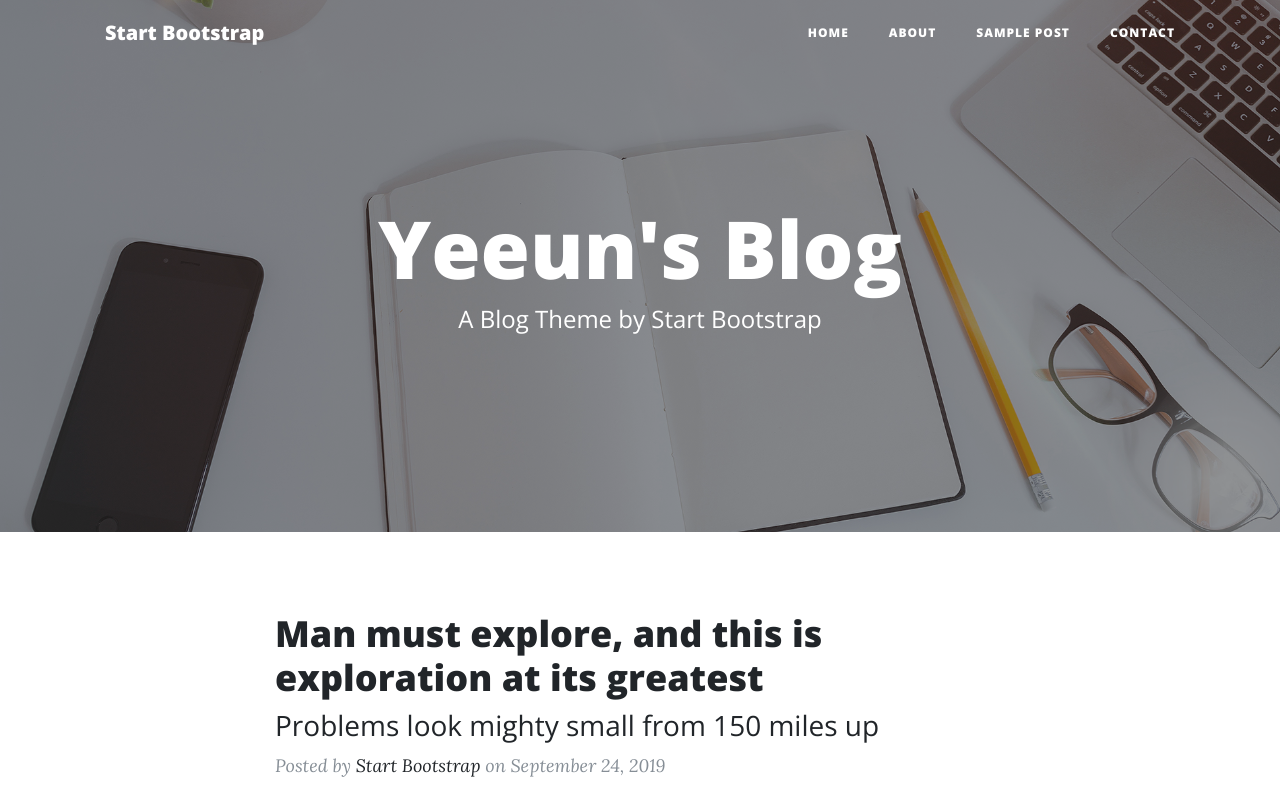
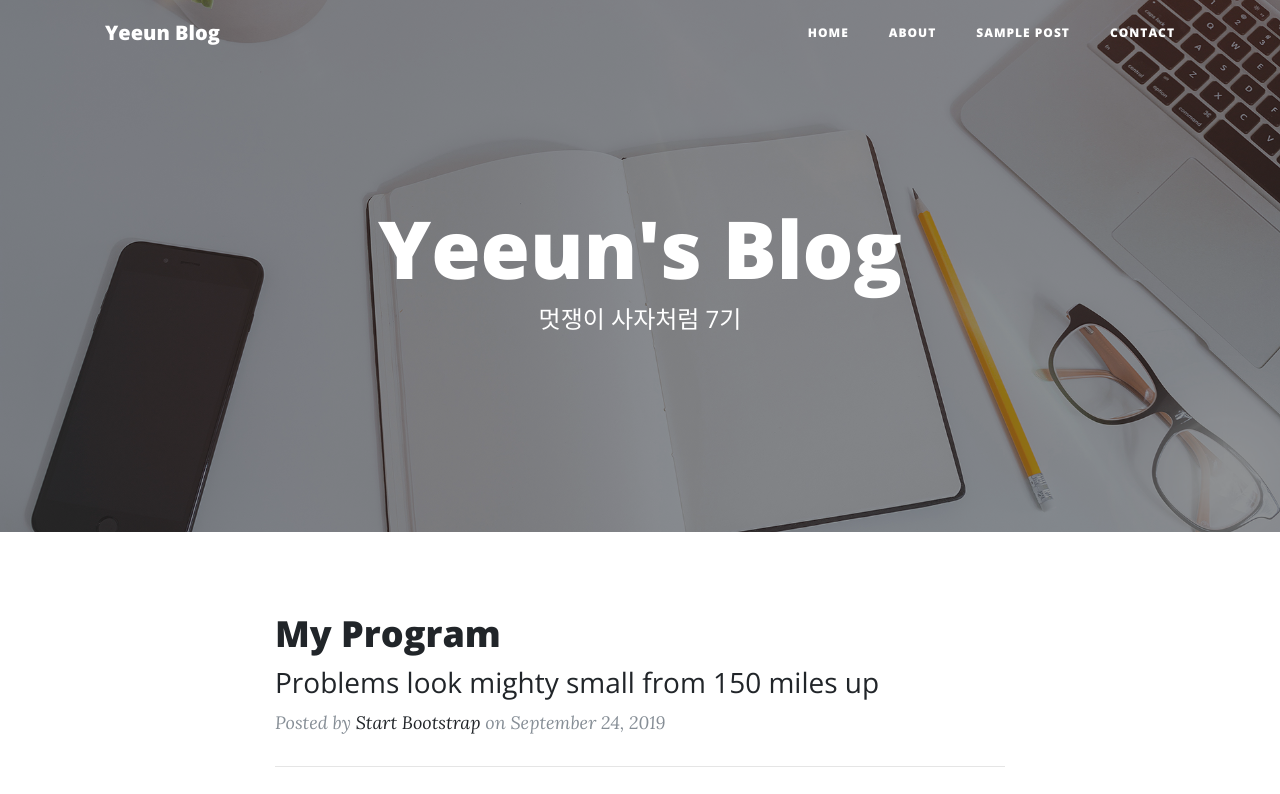
Before and after one commit to KimYeeun99/KimYeeun99.github.io, a website: page index.html in a window 1280 px wide. Shown: the top 794 px of the page. Drawn offline with nearby package versions, Linux system fonts and the light colour scheme.

Commit message:
first blog

```diff
--- a/index.html
+++ b/index.html
@@ -8,7 +8,7 @@
   <meta name="description" content="">
   <meta name="author" content="">
 
-  <title>Clean Blog - Start Bootstrap Theme</title>
+  <title>Yeeun's blog - First</title>
 
   <!-- Bootstrap core CSS -->
   <link href="vendor/bootstrap/css/bootstrap.min.css" rel="stylesheet">
@@ -28,7 +28,7 @@
   <!-- Navigation -->
   <nav class="navbar navbar-expand-lg navbar-light fixed-top" id="mainNav">
     <div class="container">
-      <a class="navbar-brand" href="index.html">Start Bootstrap</a>
+      <a class="navbar-brand" href="index.html">Yeeun Blog</a>
       <button class="navbar-toggler navbar-toggler-right" type="button" data-toggle="collapse" data-target="#navbarResponsive" aria-controls="navbarResponsive" aria-expanded="false" aria-label="Toggle navigation">
         Menu
         <i class="fas fa-bars"></i>
@@ -60,7 +60,7 @@
         <div class="col-lg-8 col-md-10 mx-auto">
           <div class="site-heading">
             <h1>Yeeun's Blog</h1>
-            <span class="subheading">A Blog Theme by Start Bootstrap</span>
+            <span class="subheading">멋쟁이 사자처럼 7기</span>
           </div>
         </div>
       </div>
@@ -74,7 +74,7 @@
         <div class="post-preview">
           <a href="post.html">
             <h2 class="post-title">
-              Man must explore, and this is exploration at its greatest
+              My Program
             </h2>
             <h3 class="post-subtitle">
               Problems look mighty small from 150 miles up
```
